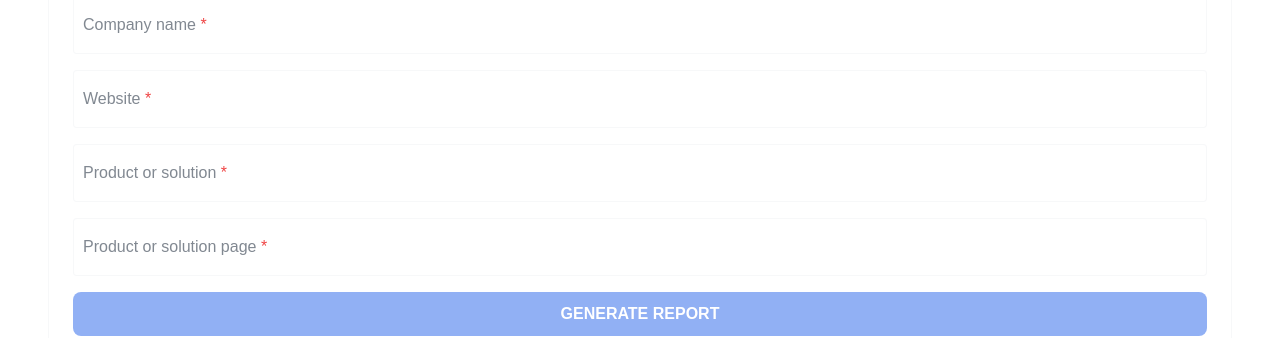
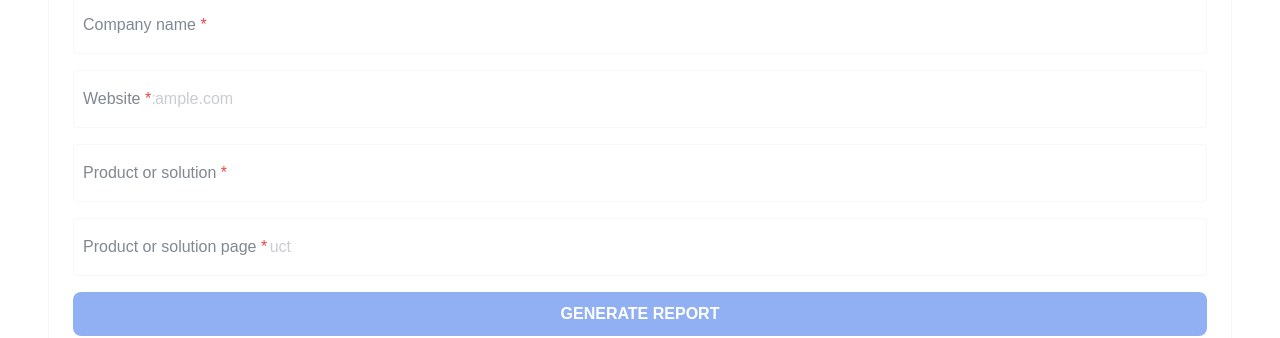
Before and after one commit to StoryDevGA/HFRE-signal-scan-client, a React (Vite) app: page / in a window 1280 px wide. Shown: the part 372-710 px from the top of the page. Built offline with nearby package versions, Linux system fonts and the light colour scheme.

Commit message:
feat: add form validation and sanitization utilities for improved input handling

```diff
--- a/src/pages/Home.jsx
+++ b/src/pages/Home.jsx
@@ -8,6 +8,7 @@ import Link from '../components/Link/Link.jsx'
 import Footer from '../components/Footer/Footer.jsx'
 import { useToaster } from '../components/Toaster/Toaster.jsx'
 import { submitPublicScan } from '../services/publicScans.js'
+import { getValidationRules, sanitizeInput } from '../utils/formValidation.js'
 import storylineLogo from '../assets/images/storylineOS-Logo.png'
 import storylineIcon from '../assets/icons/storylineOS-icon.png'
 
@@ -47,7 +48,17 @@ function Home() {
 
   const onSubmit = async (values) => {
     try {
-      const result = await submitPublicScan(values)
+      // Sanitize all inputs before sending to backend
+      const sanitizedValues = {
+        name: sanitizeInput(values.name),
+        email: sanitizeInput(values.email),
+        company_name: sanitizeInput(values.company_name),
+        homepage_url: sanitizeInput(values.homepage_url),
+        product_name: sanitizeInput(values.product_name),
+        product_page_url: sanitizeInput(values.product_page_url),
+      }
+
+      const result = await submitPublicScan(sanitizedValues)
       if (!result?.publicId) {
         throw new Error('Missing publicId in response.')
       }
@@ -103,7 +114,8 @@ function Home() {
                 error={errors.name?.message}
                 required
                 fullWidth
-                {...register('name', { required: 'Name is required.' })}
+                maxLength="100"
+                {...register('name', getValidationRules('name'))}
               />
 
               <Input
@@ -113,13 +125,8 @@ function Home() {
                 error={errors.email?.message}
                 required
                 fullWidth
-                {...register('email', {
-                  required: 'Email is required.',
-                  pattern: {
-                    value: /^[^\s@]+@[^\s@]+\.[^\s@]+$/,
-                    message: 'Enter a valid email address.',
-                  },
-                })}
+                maxLength="254"
+                {...register('email', getValidationRules('email'))}
               />
 
               <Input
@@ -128,9 +135,8 @@ function Home() {
                 error={errors.company_name?.message}
                 required
                 fullWidth
-                {...register('company_name', {
-                  required: 'Company name is required.',
-                })}
+                maxLength="200"
+                {...register('company_name', getValidationRules('company_name'))}
               />
 
               <Input
@@ -140,13 +146,9 @@ function Home() {
                 error={errors.homepage_url?.message}
                 required
                 fullWidth
-                {...register('homepage_url', {
-                  required: 'Website URL is required.',
-                  pattern: {
-                    value: urlPattern,
-                    message: 'Enter a full URL starting with http or https.',
-                  },
-                })}
+                maxLength="2048"
+                placeholder="https://example.com"
+                {...register('homepage_url', getValidationRules('homepage_url'))}
               />
 
               <Input
@@ -155,9 +157,8 @@ function Home() {
                 error={errors.product_name?.message}
                 required
                 fullWidth
-                {...register('product_name', {
-                  required: 'Product or solution is required.',
-                })}
+                maxLength="150"
+                {...register('product_name', getValidationRules('product_name'))}
               />
 
               <Input
@@ -167,13 +168,9 @@ function Home() {
                 error={errors.product_page_url?.message}
                 required
                 fullWidth
-                {...register('product_page_url', {
-                  required: 'Product page URL is required.',
-                  pattern: {
-                    value: urlPattern,
-                    message: 'Enter a full URL starting with http or https.',
-                  },
-                })}
+                maxLength="2048"
+                placeholder="https://example.com/product"
+                {...register('product_page_url', getValidationRules('product_page_url'))}
               />
               <Button
                 type="submit"
--- /dev/null
+++ b/src/utils/formValidation.js
@@ -0,0 +1,282 @@
+/**
+ * Frontend form validation and sanitization utilities
+ * Protects against common injection attacks and ensures data quality
+ */
+
+// Field-specific length and character limits
+export const FIELD_LIMITS = {
+  name: { min: 2, max: 100, label: 'Contact name' },
+  email: { max: 254, label: 'Email' },
+  company_name: { min: 2, max: 200, label: 'Company name' },
+  homepage_url: { max: 2048, label: 'Website URL' },
+  product_name: { min: 2, max: 150, label: 'Product name' },
+  product_page_url: { max: 2048, label: 'Product page URL' },
+};
+
+// Patterns that indicate potential injection attacks
+const UNSAFE_PATTERNS = [
+  /<script/i, // Script tags
+  /javascript:/i, // JavaScript protocol
+  /on\w+\s*=/i, // Event handlers (onclick, onload, etc)
+  /{{|{%/, // Template injection (Jinja, etc)
+  /\$\{/, // Template literals
+  /`/, // Backticks for template literals
+];
+
+/**
+ * Sanitize input by removing control characters and normalizing whitespace
+ * @param {string} value - Input value to sanitize
+ * @returns {string} Sanitized value
+ */
+export function sanitizeInput(value) {
+  if (!value) return '';
+
+  return String(value)
+    .trim()
+    .replace(/\s+/g, ' ') // Normalize whitespace to single spaces
+    .replace(/[\x00-\x1F\x7F]/g, ''); // Remove control characters
+}
+
+/**
+ * Check if input contains unsafe patterns
+ * @param {string} value - Input to check
+ * @returns {boolean} True if unsafe patterns detected
+ */
+export function containsUnsafePatterns(value) {
+  return UNSAFE_PATTERNS.some(pattern => pattern.test(value));
+}
+
+/**
+ * Validate text field with length and pattern checks
+ * @param {string} fieldName - Name of the field
+ * @param {string} value - Value to validate
+ * @returns {object} Validation result with valid flag and error message
+ */
+export function validateTextField(fieldName, value) {
+  if (!value) {
+    return { valid: false, error: 'This field is required.' };
+  }
+
+  const limits = FIELD_LIMITS[fieldName];
+  if (!limits) {
+    return { valid: true };
+  }
+
+  const sanitized = sanitizeInput(value);
+
+  // Check minimum length
+  if (limits.min && sanitized.length < limits.min) {
+    return {
+      valid: false,
+      error: `${limits.label} must be at least ${limits.min} characters.`,
+    };
+  }
+
+  // Check maximum length
+  if (limits.max && sanitized.length > limits.max) {
+    return {
+      valid: false,
+      error: `${limits.label} cannot exceed ${limits.max} characters.`,
+    };
+  }
+
+  // Check for unsafe patterns
+  if (containsUnsafePatterns(sanitized)) {
+    return {
+      valid: false,
+      error: 'Input contains invalid characters or patterns.',
+    };
+  }
+
+  return { valid: true };
+}
+
+/**
+ * Validate email address
+ * @param {string} email - Email to validate
+ * @returns {object} Validation result
+ */
+export function validateEmail(email) {
+  if (!email) {
+    return { valid: false, error: 'Email is required.' };
+  }
+
+  const sanitized = sanitizeInput(email);
+
+  // Basic email pattern
+  const emailRegex = /^[^\s@]+@[^\s@]+\.[^\s@]+$/;
+  if (!emailRegex.test(sanitized)) {
+    return { valid: false, error: 'Enter a valid email address.' };
+  }
+
+  // Check email length (RFC 5321)
+  if (sanitized.length > 254) {
+    return { valid: false, error: 'Email address is too long.' };
+  }
+
+  // Check for unsafe patterns in email
+  if (containsUnsafePatterns(sanitized)) {
+    return { valid: false, error: 'Email contains invalid characters.' };
+  }
+
+  return { valid: true };
+}
+
+/**
+ * Validate URL with protocol check
+ * @param {string} url - URL to validate
+ * @returns {object} Validation result
+ */
+export function validateUrl(url) {
+  if (!url) {
+    return { valid: false, error: 'URL is required.' };
+  }
+
+  const sanitized = sanitizeInput(url);
+
+  // Must start with http:// or https://
+  const urlRegex = /^https?:\/\/.+/i;
+  if (!urlRegex.test(sanitized)) {
+    return {
+      valid: false,
+      error: 'Enter a full URL starting with http:// or https://',
+    };
+  }
+
+  // Check URL length
+  if (sanitized.length > 2048) {
+    return { valid: false, error: 'URL is too long.' };
+  }
+
+  // Try to parse as URL for additional validation
+  try {
+    const urlObj = new URL(sanitized);
+    // Ensure only http/https protocols
+    if (!['http:', 'https:'].includes(urlObj.protocol)) {
+      return {
+        valid: false,
+        error: 'URL must use http:// or https://',
+      };
+    }
+  } catch (error) {
+    return { valid: false, error: 'Enter a valid URL.' };
+  }
+
+  // Check for unsafe patterns
+  if (containsUnsafePatterns(sanitized)) {
+    return { valid: false, error: 'URL contains invalid characters.' };
+  }
+
+  return { valid: true };
+}
+
+/**
+ * Get react-hook-form compatible validation rules for a field
+ * @param {string} fieldName - Name of the field
+ * @returns {object} Validation rules object for react-hook-form
+ */
+export function getValidationRules(fieldName) {
+  switch (fieldName) {
+    case 'name':
+      return {
+        required: 'Contact name is required.',
+        minLength: {
+          value: FIELD_LIMITS.name.min,
+          message: `Name must be at least ${FIELD_LIMITS.name.min} characters.`,
+        },
+        maxLength: {
+          value: FIELD_LIMITS.name.max,
+          message: `Name cannot exceed ${FIELD_LIMITS.name.max} characters.`,
+        },
+        validate: {
+          noUnsafePatterns: (value) => {
+            if (containsUnsafePatterns(value)) {
+              return 'Input contains invalid characters or patterns.';
+            }
+            return true;
+          },
+        },
+      };
+
+    case 'email':
+      return {
+        required: 'Email is required.',
+        pattern: {
+          value: /^[^\s@]+@[^\s@]+\.[^\s@]+$/,
+          message: 'Enter a valid email address.',
+        },
+        maxLength: {
+          value: FIELD_LIMITS.email.max,
+          message: `Email cannot exceed ${FIELD_LIMITS.email.max} characters.`,
+        },
+        validate: {
+          noUnsafePatterns: (value) => {
+            if (containsUnsafePatterns(value)) {
+              return 'Email contains invalid characters.';
+            }
+            return true;
+          },
+        },
+      };
+
+    case 'company_name':
+    case 'product_name':
+      return {
+        required: `${FIELD_LIMITS[fieldName].label} is required.`,
+        minLength: {
+          value: FIELD_LIMITS[fieldName].min,
+          message: `${FIELD_LIMITS[fieldName].label} must be at least ${FIELD_LIMITS[fieldName].min} characters.`,
+        },
+        maxLength: {
+          value: FIELD_LIMITS[fieldName].max,
+          message: `${FIELD_LIMITS[fieldName].label} cannot exceed ${FIELD_LIMITS[fieldName].max} characters.`,
+        },
+        validate: {
+          noUnsafePatterns: (value) => {
+            if (containsUnsafePatterns(value)) {
+              return 'Input contains invalid characters or patterns.';
+            }
+            return true;
+          },
+        },
+      };
+
+    case 'homepage_url':
+    case 'product_page_url':
+      return {
+        required: `${fieldName === 'homepage_url' ? 'Website' : 'Product page'} URL is required.`,
+        pattern: {
+          value: /^https?:\/\/.+/i,
+          message: 'Enter a full URL starting with http:// or https://',
+        },
+        maxLength: {
+          value: FIELD_LIMITS[fieldName].max,
+          message: `URL cannot exceed ${FIELD_LIMITS[fieldName].max} characters.`,
+        },
+        validate: {
+          validUrl: (value) => {
+            try {
+              const urlObj = new URL(value);
+              if (!['http:', 'https:'].includes(urlObj.protocol)) {
+                return 'URL must use http:// or https://';
+              }
+              return true;
+            } catch (error) {
+              return 'Enter a valid URL.';
+            }
+          },
+          noUnsafePatterns: (value) => {
+            if (containsUnsafePatterns(value)) {
+              return 'URL contains invalid characters.';
+            }
+            return true;
+          },
+        },
+      };
+
+    default:
+      return {
+        required: 'This field is required.',
+      };
+  }
+}
```
